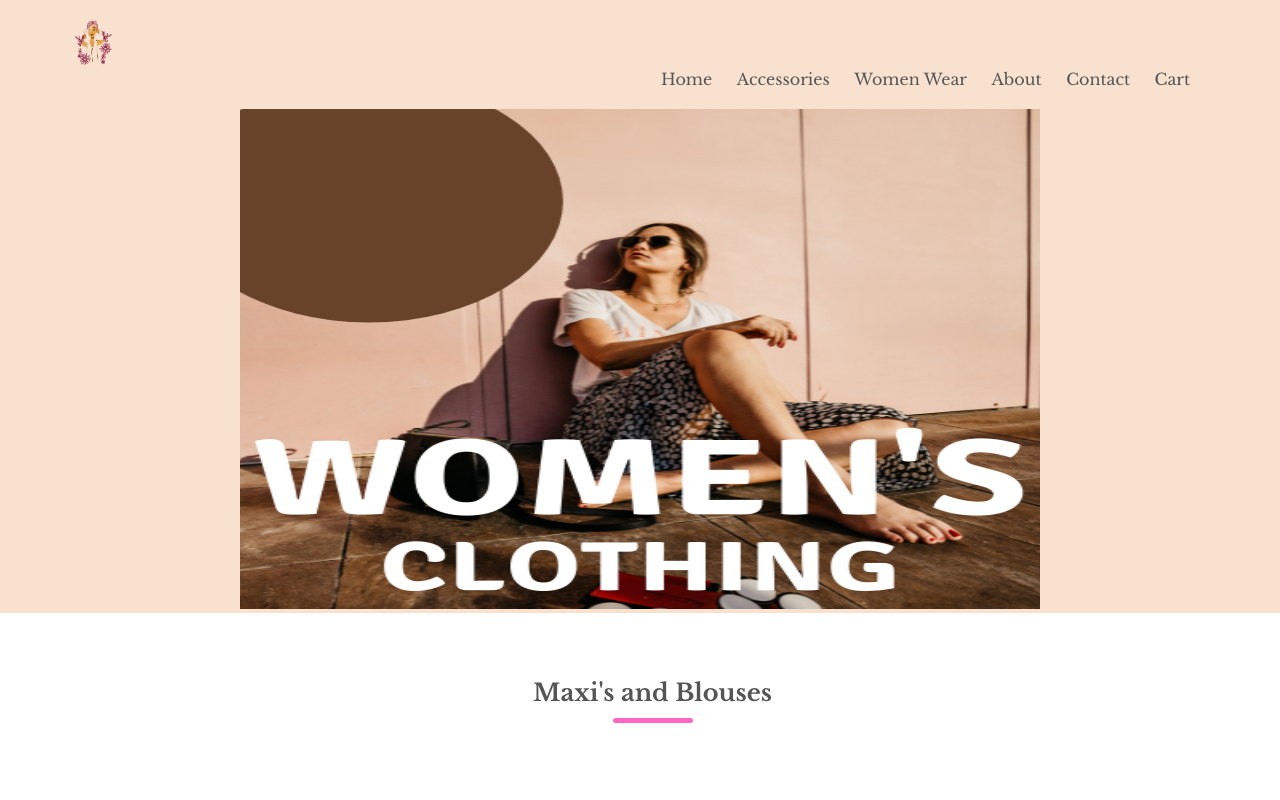
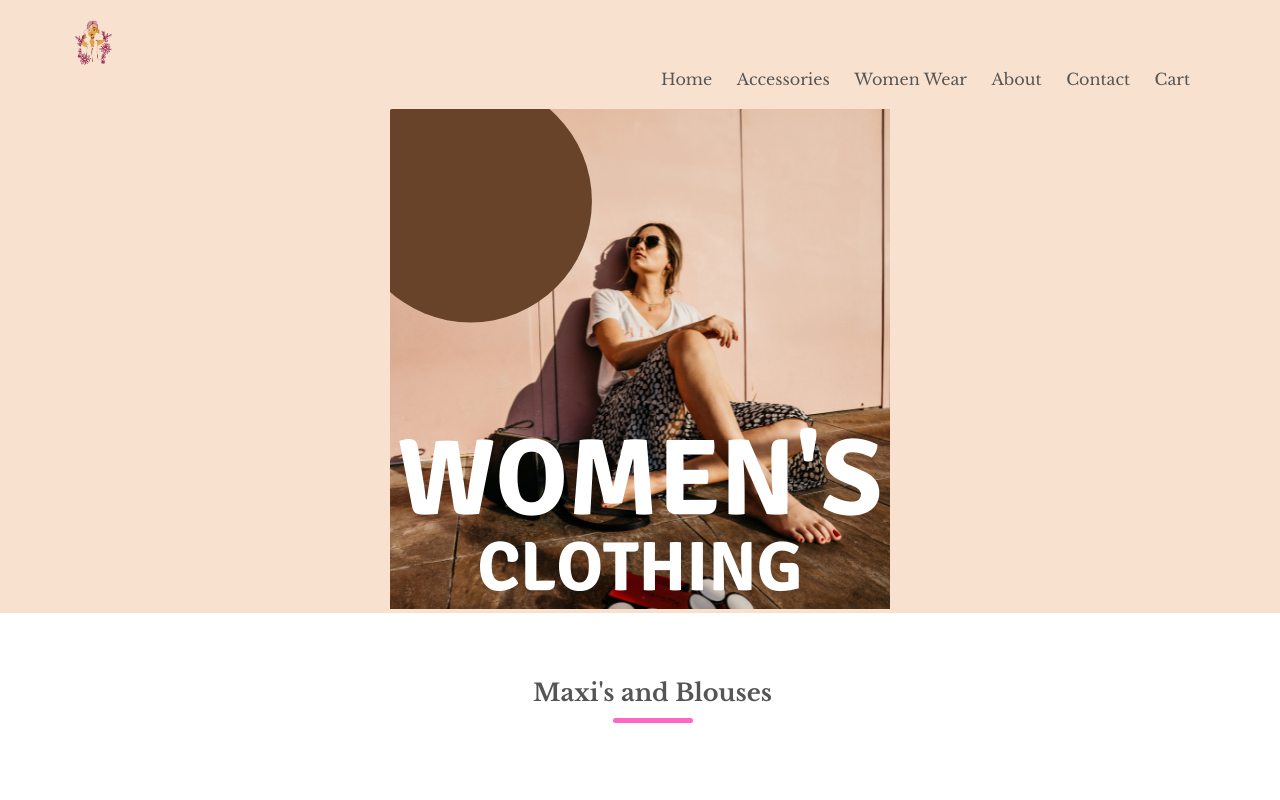
Before and after one commit to ais-1998/EwomenWebsite, a plain HTML site: page index.html in a window 1280 px wide. Shown: the top 800 px of the page. Drawn offline with nearby package versions, Linux system fonts and the light colour scheme.

Commit message:
Update index.html

```diff
--- a/index.html
+++ b/index.html
@@ -47,7 +47,7 @@
          <div class="row">
            <div class="col-1">
 
-           <img class="landingPageimg" src="images/logoDesign.png"  width="800" height="500">
+           <img class="landingPageimg" src="images/logoDesign.png"  width="100%">
 
            </div>
 
```
